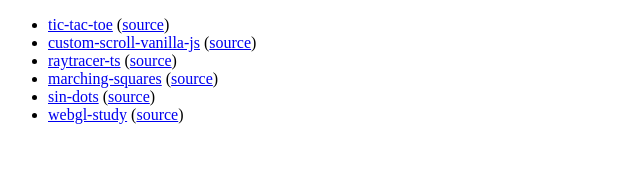
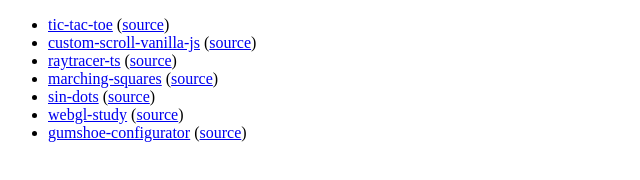
Before and after one commit to tsumo/tsumo.github.io, a plain HTML site: page index.html in a window 1280 px wide. Shown: the whole page, without its empty margins (0-640 px from the left). Drawn offline with Linux system fonts and the light colour scheme.

Commit message:
add gumshoe link

```diff
--- a/index.html
+++ b/index.html
@@ -35,6 +35,11 @@
         <a href="/webgl-study/">webgl-study</a>
         (<a href="https://github.com/tsumo/webgl-study">source</a>)
       </li>
+
+      <li>
+        <a href="/gumshoe-configurator/">gumshoe-configurator</a>
+        (<a href="https://github.com/tsumo/gumshoe-configurator">source</a>)
+      </li>
     </ul>
   </body>
 </html>
```
